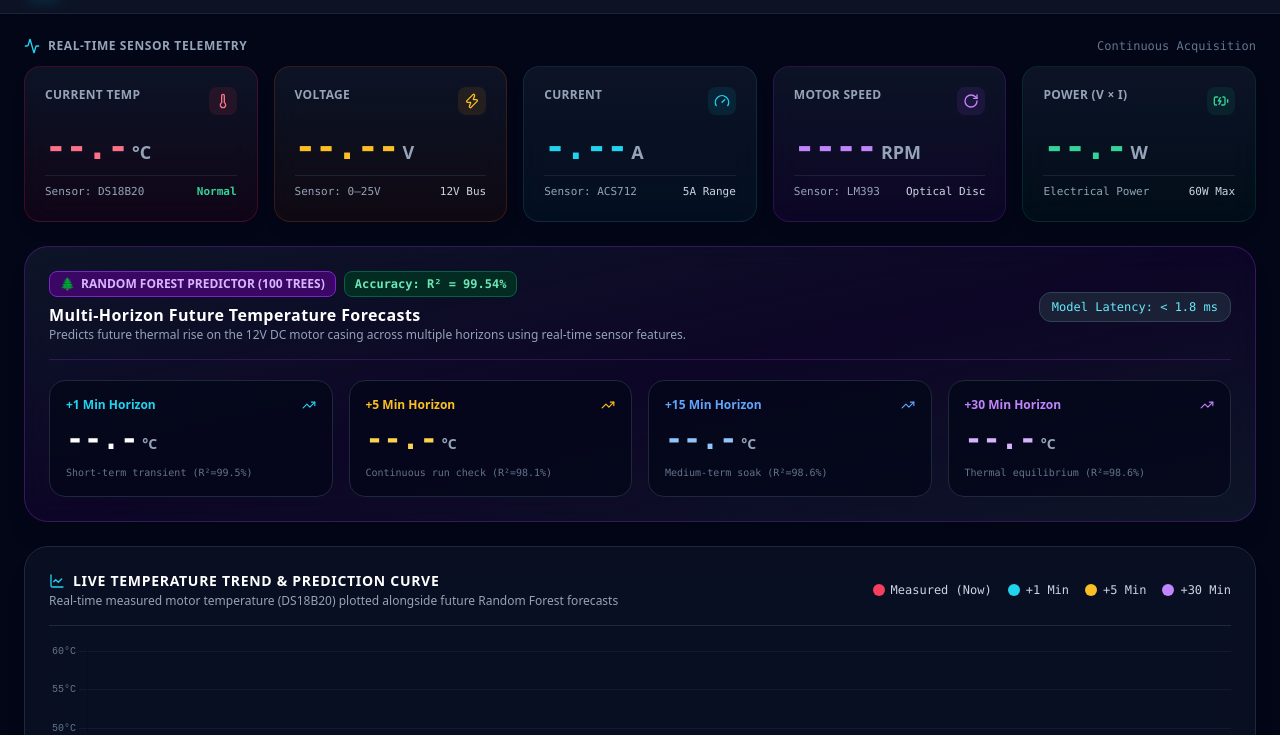
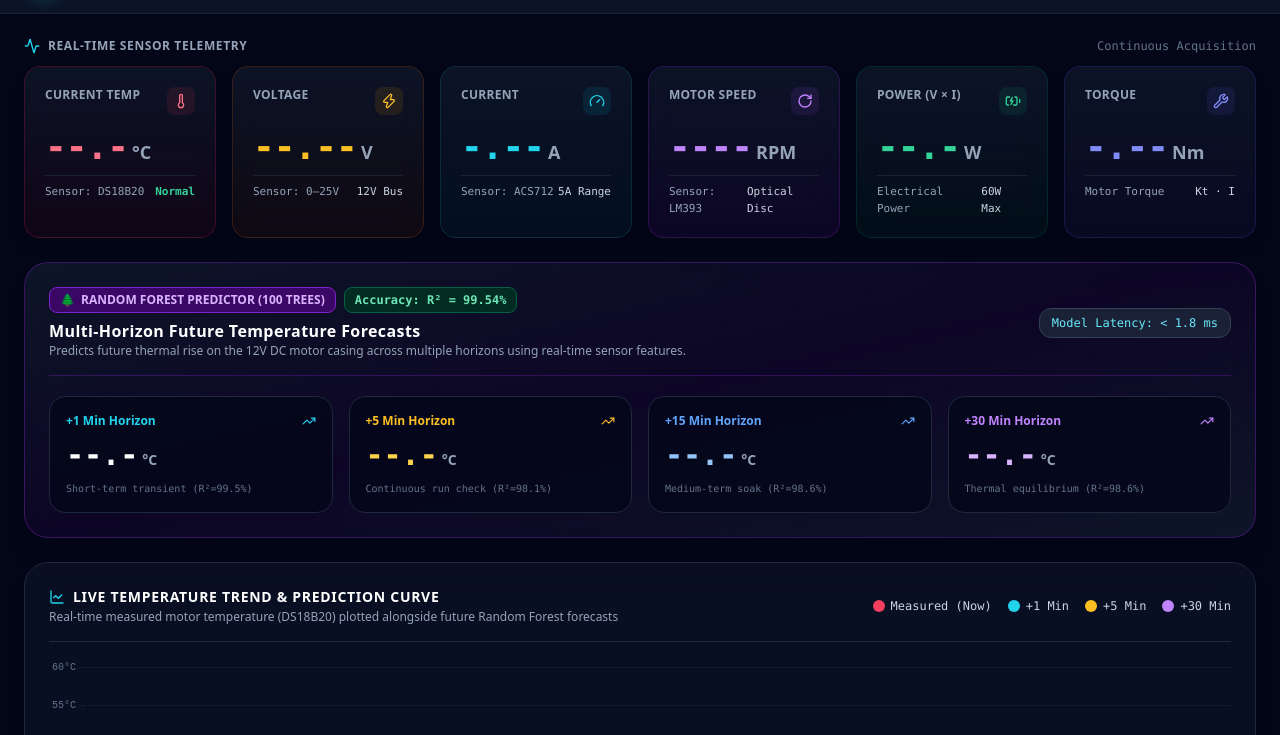
Before and after one commit to jonce9751961231/Ev_Dashboard, a plain HTML site: page dashboard_ui/index.html in a window 1280 px wide. Shown: the part 65-800 px from the top of the page. Drawn offline with nearby package versions, Linux system fonts and the light colour scheme.

Commit message:
Add real-time Motor Torque (Nm) card to frontend dashboard

```diff
--- a/dashboard_ui/app.js
+++ b/dashboard_ui/app.js
@@ -118,7 +118,7 @@ function initLiveChart() {
 }
 
 // Update Dashboard UI with latest values
-function updateDashboardUI(v, i, rpm, temp, pwr, p1, p5, p15, p30) {
+function updateDashboardUI(v, i, rpm, temp, pwr, torque, p1, p5, p15, p30) {
   // 1. Current Temperature
   const tempEl = document.getElementById('val-temp');
   if (tempEl) tempEl.textContent = temp.toFixed(1);
@@ -153,7 +153,11 @@ function updateDashboardUI(v, i, rpm, temp, pwr, p1, p5, p15, p30) {
   const pwrEl = document.getElementById('val-power');
   if (pwrEl) pwrEl.textContent = pwr.toFixed(1);
 
-  // 6. Predicted Temperatures
+  // 6. Motor Torque (Nm)
+  const torqueEl = document.getElementById('val-torque');
+  if (torqueEl) torqueEl.textContent = torque.toFixed(2);
+
+  // 7. Predicted Temperatures
   const p1El = document.getElementById('pred-1m');
   if (p1El) p1El.textContent = p1.toFixed(1);
 
@@ -223,13 +227,14 @@ function connectWebSocket() {
         const rpm = telem.rpm !== undefined ? Number(telem.rpm) : 2100;
         const temp = telem.temp_c !== undefined ? Number(telem.temp_c) : (telem.stator_temp !== undefined ? Number(telem.stator_temp) : 34.5);
         const pwr = telem.power_w !== undefined ? Number(telem.power_w) : (v * i);
+        const torque = telem.torque_nm !== undefined ? Number(telem.torque_nm) : (i * 0.08);
 
         const p1 = preds.pred_1m_c ?? preds.plus_1m ?? (temp + 0.4);
         const p5 = preds.pred_5m_c ?? preds.plus_5m ?? (temp + 1.2);
         const p15 = preds.pred_15m_c ?? preds.plus_15m ?? (temp + 2.5);
         const p30 = preds.pred_30m_c ?? preds.plus_30m ?? (temp + 3.8);
 
-        updateDashboardUI(v, i, rpm, temp, pwr, p1, p5, p15, p30);
+        updateDashboardUI(v, i, rpm, temp, pwr, torque, p1, p5, p15, p30);
       } catch (err) {
         console.error("Payload error:", err);
       }
--- a/dashboard_ui/index.html
+++ b/dashboard_ui/index.html
@@ -64,7 +64,7 @@
         <span class="text-xs font-mono text-slate-500">Continuous Acquisition</span>
       </div>
 
-      <div class="grid grid-cols-1 sm:grid-cols-2 lg:grid-cols-5 gap-4">
+      <div class="grid grid-cols-1 sm:grid-cols-2 md:grid-cols-3 lg:grid-cols-6 gap-4">
 
         <!-- 1. Current Temperature (DS18B20) -->
         <div class="glass-card p-5 rounded-2xl border border-rose-900/40 bg-gradient-to-b from-slate-900/80 to-rose-950/20 shadow-lg relative overflow-hidden">
@@ -153,6 +153,24 @@
           <div class="mt-2 flex items-center justify-between text-[11px] text-slate-400 font-mono pt-2 border-t border-slate-800/80">
             <span>Electrical Power</span>
             <span class="text-slate-300">60W Max</span>
+          </div>
+        </div>
+
+        <!-- 6. Motor Torque (Calculated Nm) -->
+        <div class="glass-card p-5 rounded-2xl border border-indigo-900/40 bg-gradient-to-b from-slate-900/80 to-indigo-950/20 shadow-lg relative overflow-hidden">
+          <div class="flex justify-between items-start">
+            <span class="text-xs uppercase font-bold text-slate-400 tracking-wide">Torque</span>
+            <div class="p-1.5 rounded-lg bg-indigo-500/10 text-indigo-400">
+              <i data-lucide="wrench" class="w-4 h-4"></i>
+            </div>
+          </div>
+          <div class="mt-3 flex items-baseline space-x-1">
+            <span id="val-torque" class="text-4xl font-black text-indigo-400 font-mono tracking-tight">-.--</span>
+            <span class="text-lg font-bold text-slate-400">Nm</span>
+          </div>
+          <div class="mt-2 flex items-center justify-between text-[11px] text-slate-400 font-mono pt-2 border-t border-slate-800/80">
+            <span>Motor Torque</span>
+            <span class="text-slate-300">Kt · I</span>
           </div>
         </div>
 
```
